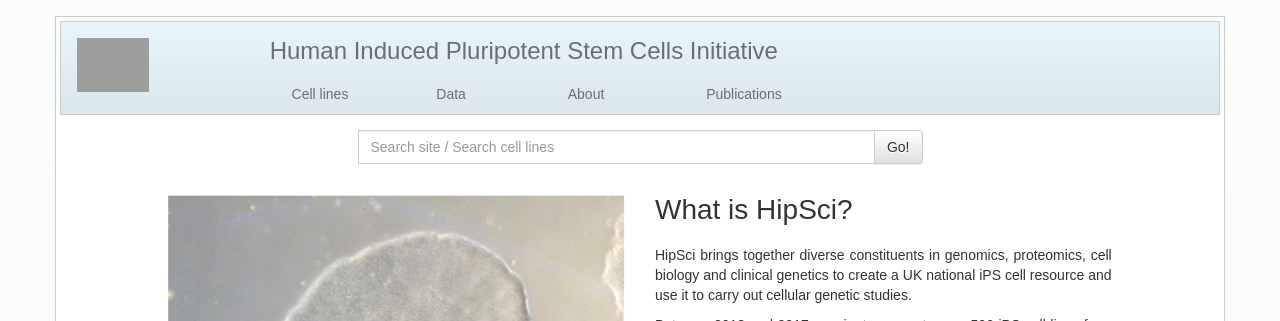
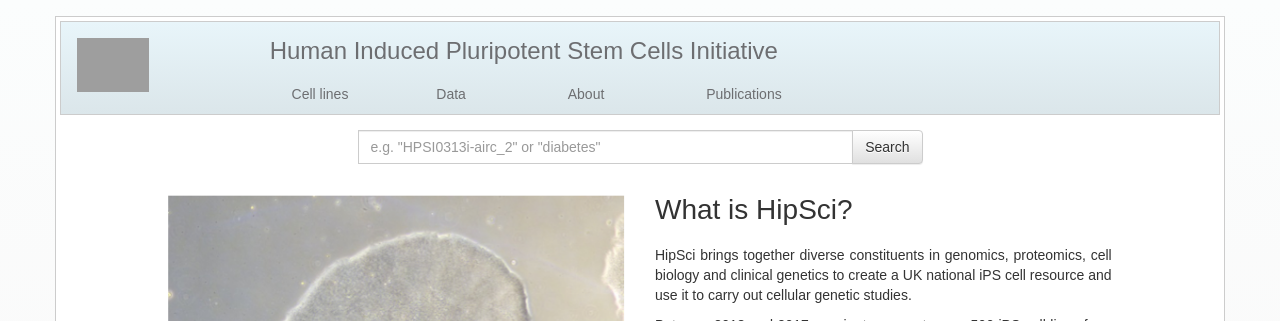
Before and after one commit to EMBL-EBI-GCA/gca_hipsci_website, a Jekyll site: the page built from index.html, in a window 1280 px wide, cut to the strip 0-321 px from the top of the page. Built offline with Jekyll 4.4.1, drawn with Linux system fonts in a browser that asks for light colours; nearby versions of some CDN libraries; grey boxes are pictures that could not be loaded.

Commit message:
prettier search box

```diff
--- a/_includes/components/search_box.html
+++ b/_includes/components/search_box.html
@@ -11,8 +11,8 @@
 }
 {% endraw %}
 </script>
-<input type="text" class="form-control" placeholder="Search site / Search cell lines" id="search_id" onKeydown='javascript: if (event.keyCode==13) goTo();'>
+<input type="text" class="form-control" placeholder='e.g. "HPSI0313i-airc_2" or "diabetes"' id="search_id" onKeydown='javascript: if (event.keyCode==13) goTo();'>
 <span class="input-group-btn">
-<button class="btn btn-default" type="button" onClick='javascript:goTo();'>Go!</button>
+<button class="btn btn-default" type="button" onClick='javascript:goTo();'>Search</button>
 </span>
 </div>
```
